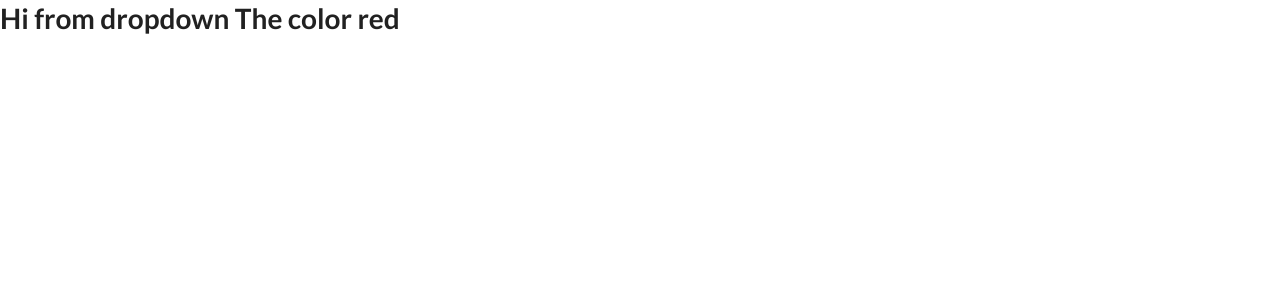
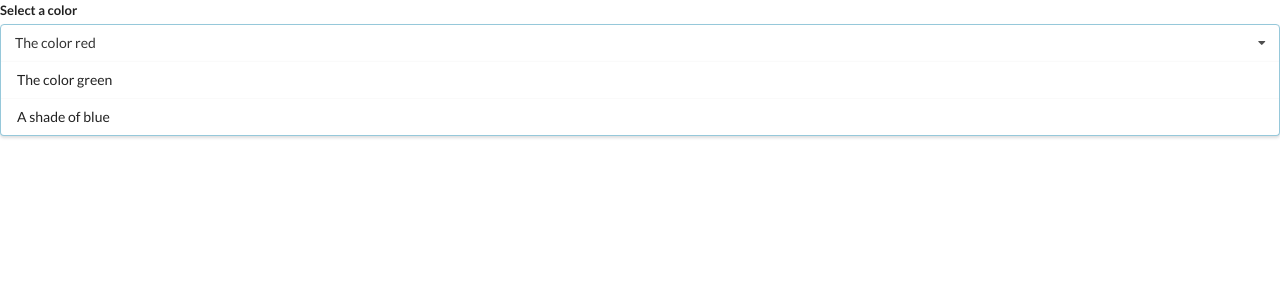
Before and after one commit to OussamaAlouat/react-widgets, a React (Create React App) app: page / in a window 1280 px wide. Shown: the top 300 px of the page. Built offline with nearby package versions, Linux system fonts and the light colour scheme.

Commit message:
Add dropdown content

```diff
--- a/src/components/Dropdown.js
+++ b/src/components/Dropdown.js
@@ -2,8 +2,37 @@
 
 
 const Dropdown = (props) => {
-  const { options } = props;
-  return <h1>Hi from dropdown {options[0].label}</h1>
+  const { options, selected, onSelectedChange } = props;
+  const renderedOptions = options.map((option) => {
+    if (selected.value === option.value) {
+      return null;
+    }
+
+    return (
+      <div
+        key={option.value}
+        className="item"
+        onClick={ () => onSelectedChange(option) }
+      >
+        {option.label}
+      </div>
+    );
+  });
+
+  return (
+    <div className="ui form">
+      <div className="field">
+        <label className="label">Select a color</label>
+        <div className="ui selection dropdown visible active">
+          <i className="dropdown icon"></i>
+          <div className="text">{ selected.label }</div>
+          <div className="menu visible transition">
+            { renderedOptions }
+          </div>
+        </div>
+      </div>
+    </div>
+  );
 }
 
 export default Dropdown;
```
